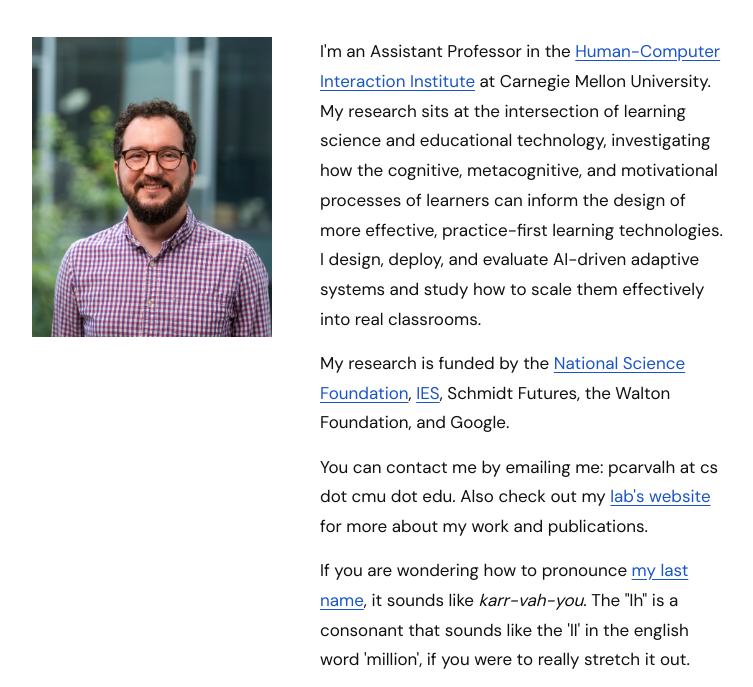
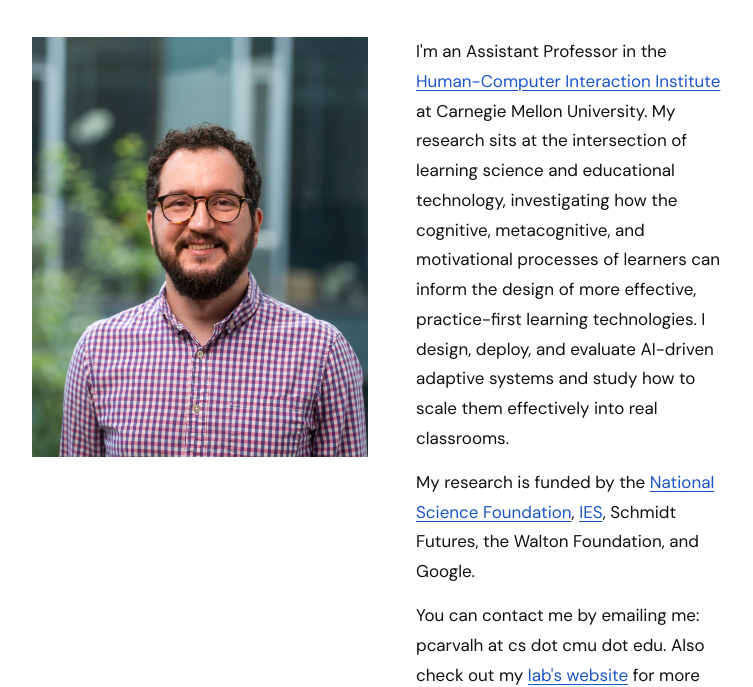
Before and after one commit to pcarvalh/personal-website, a plain HTML site: page index.html in a window 1280 px wide. Shown: the part 129-816 px from the top of the page, without its empty margins (260-1013 px from the left). Drawn offline with Linux system fonts and the light colour scheme.

Commit message:
Update style.css
updated photo size

```diff
--- a/style.css
+++ b/style.css
@@ -58,7 +58,7 @@ a {
 /* ── Profile grid ── */
 .profile {
   display: grid;
-  grid-template-columns: 240px 1fr;
+  grid-template-columns: 336px 1fr;
   gap: 3rem;
   align-items: start;
 }
```
